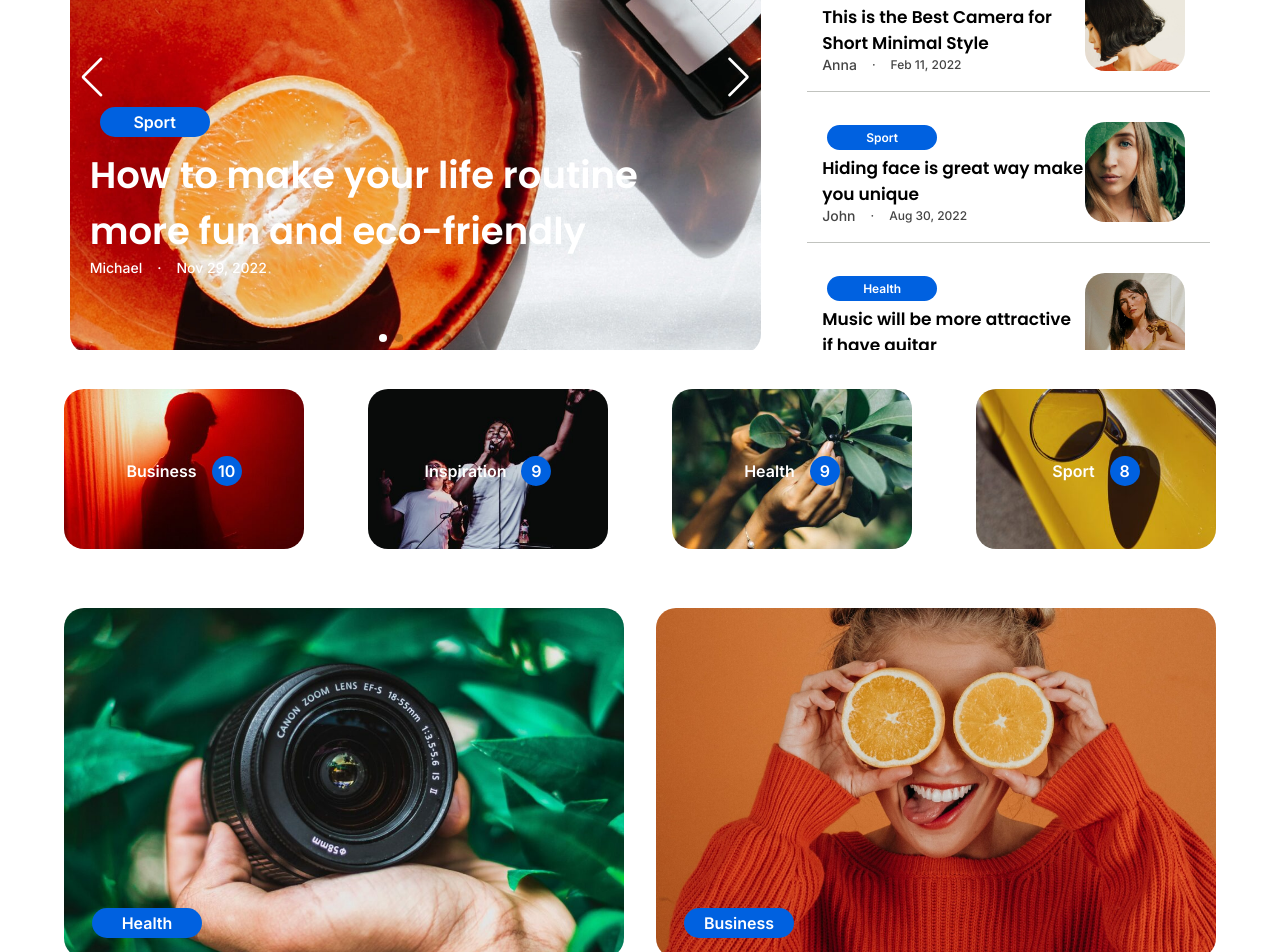
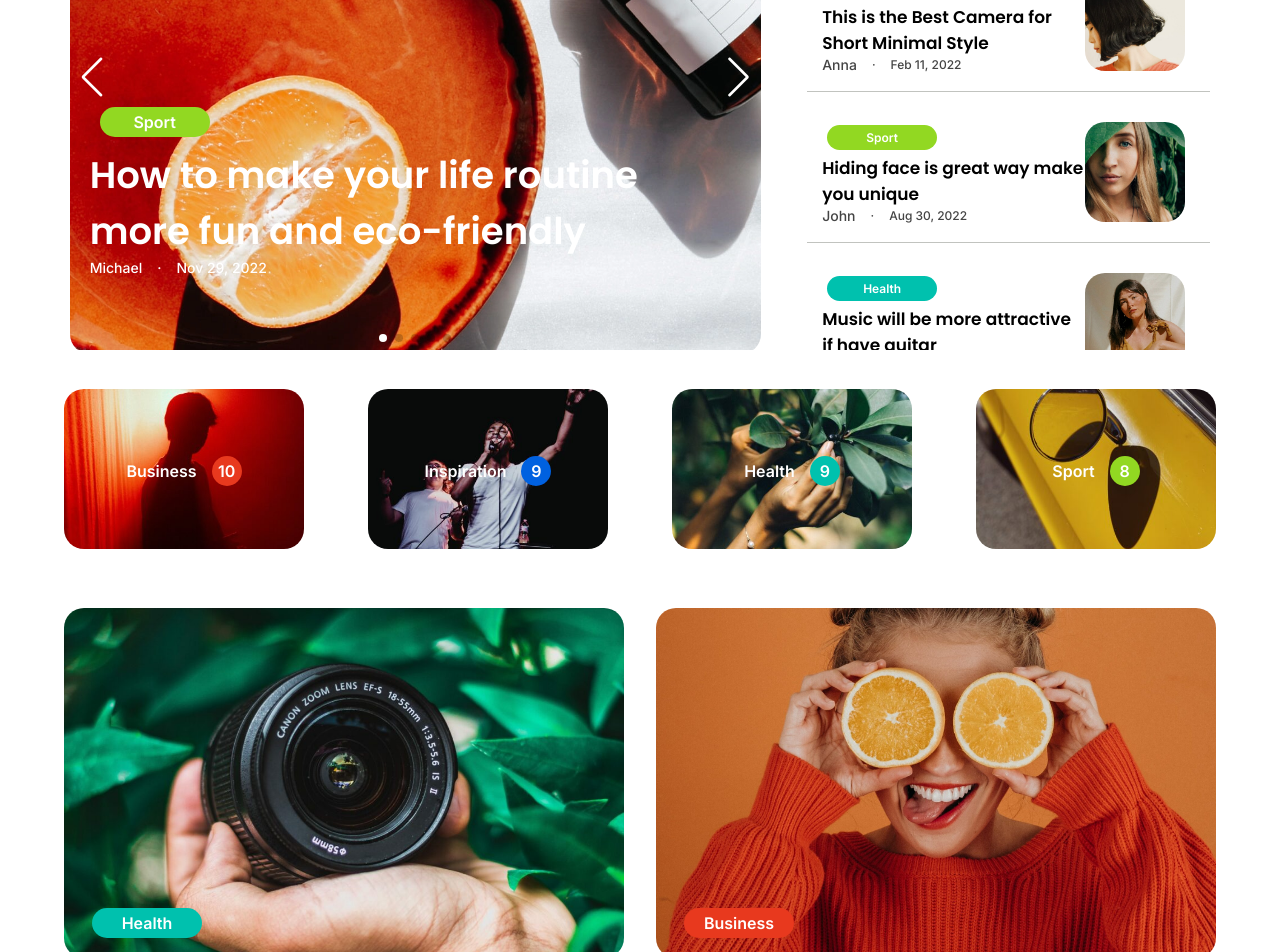
Before and after one commit to marianabalanchuk/blog-project, a React (Create React App) app: page / in a window 1280 px wide. Shown: the part 300-1252 px from the top of the page. Built offline with nearby package versions, Linux system fonts and the light colour scheme.

Commit message:
getcategoryhelper to link color to category object

```diff
--- a/src/components/Articles/ArticlesList.tsx
+++ b/src/components/Articles/ArticlesList.tsx
@@ -1,5 +1,6 @@
 import { Grid } from '@mui/material'
 import ArticlesArray from 'utils/ArticlesArray'
+import GetCategoryHelper from 'utils/GetCategoryHelper'
 import ArticlesListItem from './ArticlesListItem'
 
 type Props = {}
@@ -14,7 +15,7 @@ const ArticlesList = (props: Props) => {
                             <Grid item xs={12} sm={6} key={id}>
                                 <ArticlesListItem
                                     title={title}
-                                    category={category}
+                                    category={GetCategoryHelper(category)}
                                     author={author}
                                     date={date}
                                     image={image}
--- a/src/components/Articles/ArticlesListItem.tsx
+++ b/src/components/Articles/ArticlesListItem.tsx
@@ -2,10 +2,11 @@ import { IconButton } from '@mui/material'
 import FavoriteBorderIcon from '@mui/icons-material/FavoriteBorder'
 import './ArticleListItem.scss'
 import moment from 'moment'
+import { Category } from 'utils/CategoriesArray'
 
 type Props = {
     title: string
-    category: string
+    category: Category
     author: string
     date: Date
     image: string
@@ -24,7 +25,12 @@ const ArticlesListItem = ({
         <div className="article">
             <img src={image} alt="article image" />
             <div className="article-title">{title}</div>
-            <div className="article-category">{category}</div>
+            <div
+                className="article-category"
+                style={{ backgroundColor: category.color }}
+            >
+                {category.title}
+            </div>
             <div className="article-info">
                 <div className="article-author">
                     <a href="#">{author}</a>
--- a/src/components/Categories/CategoriesList.tsx
+++ b/src/components/Categories/CategoriesList.tsx
@@ -1,3 +1,4 @@
+import { color } from '@mui/system'
 import CategoriesArray from 'utils/CategoriesArray'
 import './Categories.scss'
 import CategoryListItem from './CategoryListItem'
@@ -7,7 +8,8 @@ type Props = {}
 const CategoriesList = (props: Props) => {
     return (
         <>
-            {CategoriesArray.map(({ id, title, route, image, count }) => {
+            {CategoriesArray.map(
+                ({ id, title, route, image, count, color }) => {
                     return (
                         <div key={id}>
                             <CategoryListItem
@@ -15,10 +17,12 @@ const CategoriesList = (props: Props) => {
                                 route={route}
                                 count={count}
                                 image={image}
+                                color={color}
                             />
                         </div>
                     )
-            })}
+                }
+            )}
         </>
     )
 }
--- a/src/components/Categories/CategoryListItem.tsx
+++ b/src/components/Categories/CategoryListItem.tsx
@@ -3,9 +3,10 @@ type Props = {
     image: string
     count: number
     route: string
+    color: string
 }
 
-const CategoryListItem = ({ title, count, route, image }: Props) => {
+const CategoryListItem = ({ title, count, route, image, color }: Props) => {
     return (
         <div className="category-item">
             <img src={image} alt="category image" />
@@ -13,7 +14,14 @@ const CategoryListItem = ({ title, count, route, image }: Props) => {
                 <a href={route} className="category-title">
                     <p>{title}</p>
                 </a>
-                <p className="category-count">{count}</p>
+                <p
+                    className="category-count"
+                    style={{
+                        backgroundColor: color,
+                    }}
+                >
+                    {count}
+                </p>
             </div>
         </div>
     )
--- a/src/components/HomeSlider/MainHomeSlider.tsx
+++ b/src/components/HomeSlider/MainHomeSlider.tsx
@@ -7,8 +7,10 @@ import 'swiper/css/scrollbar'
 import moment from 'moment'
 import ArticlesArray from 'utils/ArticlesArray'
 import './MainHomeSlider.scss'
+import GetCategoryHelper from 'utils/GetCategoryHelper'
 
 type Props = {
+    id: number
     title: string
     category: string
     author: string
@@ -30,6 +32,7 @@ function MainHomeSlider() {
         >
             {ArticlesArray.map(
                 ({
+                    id,
                     title,
                     category,
                     author,
@@ -38,13 +41,20 @@ function MainHomeSlider() {
                     mainslider,
                 }: Props) => {
                     return (
-                        <>
+                        <div key={id}>
                             {mainslider && (
                                 <SwiperSlide className="main-swiper-slider">
                                     <img src={image} alt="article image" />
                                     <div className="article-text">
-                                        <div className="article-category">
-                                            {category}
+                                        <div
+                                            className="article-category"
+                                            style={{
+                                                backgroundColor:
+                                                    GetCategoryHelper(category)
+                                                        .color,
+                                            }}
+                                        >
+                                            {GetCategoryHelper(category).title}
                                         </div>
                                         <div className="article-title">
                                             {title}
@@ -63,7 +73,7 @@ function MainHomeSlider() {
                                     </div>
                                 </SwiperSlide>
                             )}
-                        </>
+                        </div>
                     )
                 }
             )}
--- a/src/components/HomeSlider/SideHomeSlider.tsx
+++ b/src/components/HomeSlider/SideHomeSlider.tsx
@@ -8,10 +8,12 @@ import moment from 'moment'
 import './SideHomeSlider.scss'
 import ArticlesArray from 'utils/ArticlesArray'
 import SwiperCore, { Mousewheel } from 'swiper'
+import GetCategoryHelper from 'utils/GetCategoryHelper'
 
 SwiperCore.use([Mousewheel])
 
 type Props = {
+    id: number
     title: string
     category: string
     author: string
@@ -34,6 +36,7 @@ function SideHomeSlider() {
         >
             {ArticlesArray.map(
                 ({
+                    id,
                     title,
                     category,
                     author,
@@ -44,10 +47,20 @@ function SideHomeSlider() {
                     return (
                         <>
                             {sideslider && (
-                                <SwiperSlide className="side-swiper-slide">
+                                <SwiperSlide
+                                    className="side-swiper-slide"
+                                    key={id}
+                                >
                                     <div className="article-text">
-                                        <div className="article-category">
-                                            {category}
+                                        <div
+                                            className="article-category"
+                                            style={{
+                                                backgroundColor:
+                                                    GetCategoryHelper(category)
+                                                        .color,
+                                            }}
+                                        >
+                                            {GetCategoryHelper(category).title}
                                         </div>
                                         <div className="article-title">
                                             {title}
--- a/src/components/Logo/Logo.tsx
+++ b/src/components/Logo/Logo.tsx
@@ -10,7 +10,7 @@ const Logo = (props: Props) => {
         <>
             <Typography variant="h6" component="div" sx={{ flexGrow: 1 }}>
                 <NavLink to="/">
-                    <img src={props.image} width={props.width} />
+                    <img src={props.image} width={props.width} alt="logo" />
                 </NavLink>
             </Typography>
         </>
--- a/src/utils/CategoriesArray.ts
+++ b/src/utils/CategoriesArray.tsx
@@ -1,4 +1,3 @@
-import ArticlesArray from './ArticlesArray'
 import CountCategoryHelper from './CountCategoriesHelper'
 
 export type Category = {
@@ -7,36 +6,41 @@ export type Category = {
     image: string
     count: number
     route: string
+    color: string
 }
 
 const CategoriesArray: Category[] = [
     {
         id: 1,
-        count: CountCategoryHelper(ArticlesArray, 'Business'),
+        count: CountCategoryHelper('Business'),
         title: 'Business',
         image: 'images/business-category.jpg',
-        route: '/',
+        route: '/business',
+        color: '#E8391E',
     },
     {
         id: 2,
-        count: CountCategoryHelper(ArticlesArray, 'Inspiration'),
+        count: CountCategoryHelper('Inspiration'),
         title: 'Inspiration',
         image: 'images/inspiration-category.jpeg',
-        route: '/',
+        route: '/inspiration',
+        color: '#0061e0',
     },
     {
         id: 3,
-        count: CountCategoryHelper(ArticlesArray, 'Health'),
+        count: CountCategoryHelper('Health'),
         title: 'Health',
         image: 'images/health-category.jpg',
-        route: '/',
+        route: '/health',
+        color: '#00C1AE',
     },
     {
         id: 4,
-        count: CountCategoryHelper(ArticlesArray, 'Sport'),
+        count: CountCategoryHelper('Sport'),
         title: 'Sport',
         image: 'images/sport-category.jpg',
-        route: '/',
+        route: '/sport',
+        color: '#92d822',
     },
 ]
 
--- a/src/utils/CountCategoriesHelper.tsx
+++ b/src/utils/CountCategoriesHelper.tsx
@@ -1,13 +1,10 @@
-import { Article } from './ArticlesArray'
+import ArticlesArray, { Article } from './ArticlesArray'
 
-function CountCategoryHelper(
-    articleArray: Article[],
-    category: string
-): number {
+function CountCategoryHelper(categoryTitle: string): number {
     let categoryCount: number = 0
 
-    articleArray.forEach((item) => {
-        if (item.category === category) categoryCount++
+    ArticlesArray.forEach((item) => {
+        if (item.category == categoryTitle) categoryCount++
     })
 
     return categoryCount
--- /dev/null
+++ b/src/utils/GetCategoryHelper.tsx
@@ -0,0 +1,12 @@
+import CategoriesArray, { Category } from './CategoriesArray'
+
+function GetCategoryHelper(categoryTitle: string): Category {
+    let category: Category = CategoriesArray[0]
+    category =
+        CategoriesArray.find((element) => element.title == categoryTitle) ??
+        CategoriesArray[0]
+
+    return category
+}
+
+export default GetCategoryHelper
```
Also changed, not shown: src/utils/ArticlesArray.tsx (renamed from src/utils/ArticlesArray.ts). Lines whose indentation alone changed are shown as unchanged.
